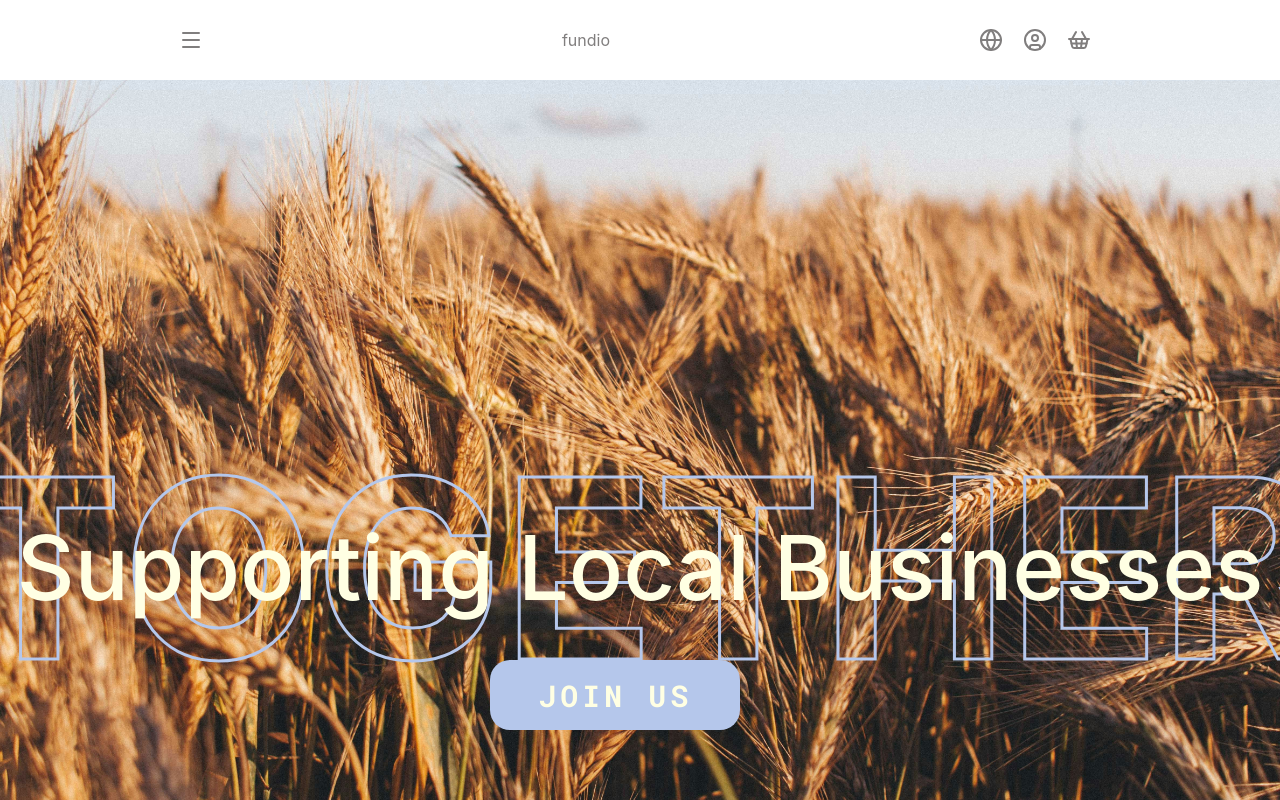
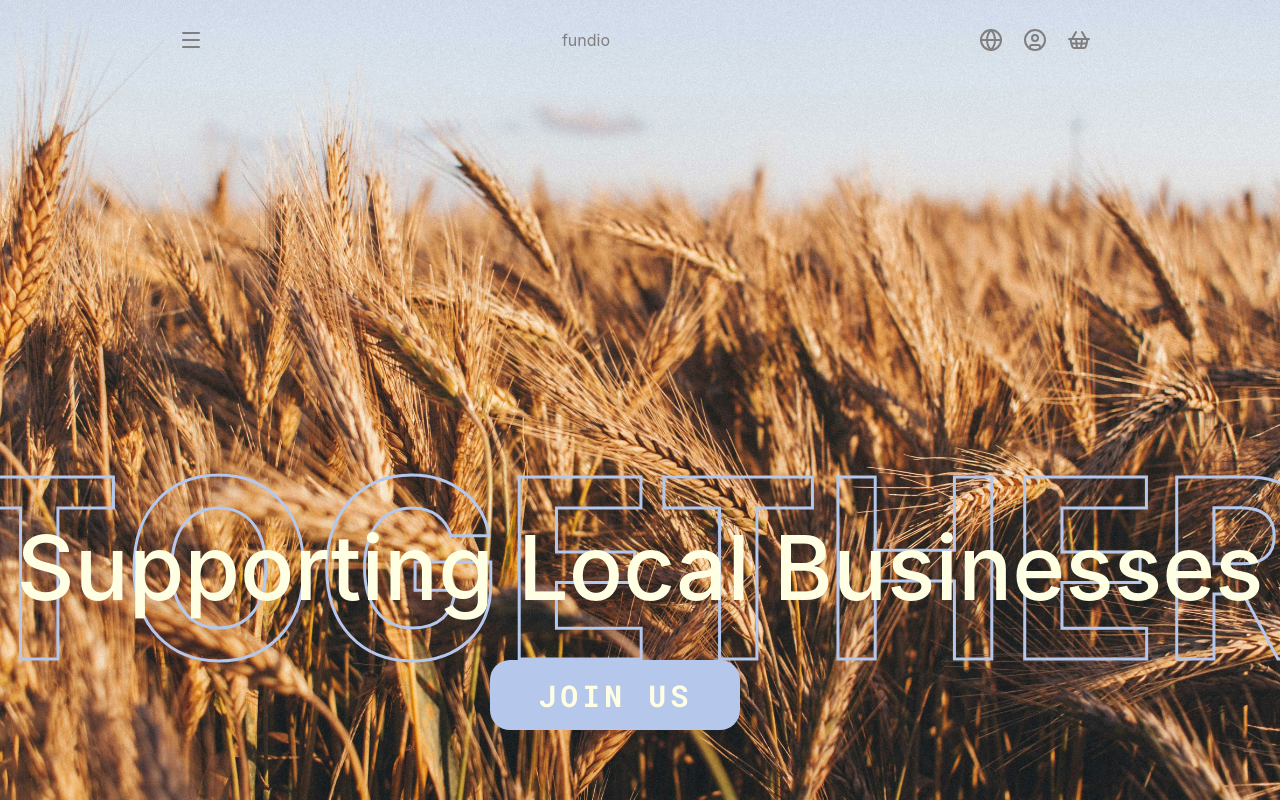
Before and after one commit to kifo99/fundio, a React (Vite) app in the folder client/: page / in a window 1280 px wide. Built offline with nearby package versions, Linux system fonts and the light colour scheme.

Commit message:
fix: refactored Navigate component from css to tailwind

```diff
--- a/client/src/components/navigation/Navigation.jsx
+++ b/client/src/components/navigation/Navigation.jsx
@@ -1,36 +1,42 @@
 import { Menu, Globe, CircleUser, ShoppingBasket } from 'lucide-react';
-import { useNavigate, Link } from 'react-router';
-import './navigation.scss';
+import { Link } from 'react-router';
 
 export function Navigation() {
-  let navigate = useNavigate();
-
   return (
-    <div className="navbar">
+    <div className="fixed top-0 z-50 w-full min-h-20 bg-transparent text-[#807e7e] grid grid-cols-[auto_auto_auto] justify-around items-center transition-colors duration-500 ease-in hover:bg-white">
       {/* Menu section */}
-      <div className="navbar-menu">
-        <Menu className="navbar-action-item-icon" size={24} />
+      <div className="text-inherit">
+        <Menu className="transition-colors duration-300 ease-in hover:text-red-600" size={24} />
       </div>
       {/* Web site title section */}
-      <div className="navbar-brand">
+      <div>
         <h1>fundio</h1>
       </div>
       {/* Auth/Language/Cart section */}
-      <div className="navbar-actions">
+      <div>
         <nav>
-          <ul className="navbar-actions-list">
-            <li className="navbar-action-item">
-              <Globe className="navbar-action-item-icon" size={24} />
+          <ul className="grid justify-around grid-cols-[auto_auto_auto] items-center">
+            <li className="list-none p-2.5">
+              <Globe
+                className="transition-colors duration-300 ease-in hover:text-red-600"
+                size={24}
+              />
             </li>
 
-            <li className="navbar-action-item">
+            <li className="list-none p-2.5">
               <Link to="/login">
-                <CircleUser className="navbar-action-item-icon" size={24} />
+                <CircleUser
+                  className="transition-colors duration-300 ease-in hover:text-red-600"
+                  size={24}
+                />
               </Link>
             </li>
-            <li className="navbar-action-item">
+            <li className="list-none p-2.5">
               <Link to="cart">
-                <ShoppingBasket className="navbar-action-item-icon" size={24} />
+                <ShoppingBasket
+                  className="transition-colors duration-300 ease-in hover:text-red-600"
+                  size={24}
+                />
               </Link>
             </li>
           </ul>
--- a/client/src/components/navigation/navigation.scss
+++ /dev/null
@@ -1,47 +0,0 @@
-.navbar {
-  z-index: 10000;
-  position: fixed;
-  top: 0px;
-  width: 100%;
-  height: 80px;
-  background-color: transparent;
-  color: #807e7e;
-  display: grid;
-  justify-content: space-around;
-  grid-template-columns: auto auto auto;
-  align-items: center;
-}
-
-.navbar-menu a {
-  color: inherit;
-}
-.navbar-actions-list {
-  display: grid;
-  justify-content: space-around;
-  grid-template-columns: auto auto auto;
-  align-items: center;
-}
-
-.navbar-action-item {
-  list-style: none;
-  padding: 10px;
-}
-
-.navbar-action-item a {
-  color: #807e7e;
-}
-
-.navbar:hover {
-  -moz-transition: all 0.5s ease-in;
-  -o-transition: all 0.5s ease-in;
-  -webkit-transition: all 0.5s ease-in;
-  transition: all 0.5s ease-in;
-  background-color: white;
-}
-.navbar-action-item-icon:hover {
-  -moz-transition: all 0.3s ease-in;
-  -o-transition: all 0.3s ease-in;
-  -webkit-transition: all 0.3s ease-in;
-  transition: all 0.3s ease-in;
-  color: red;
-}
```
